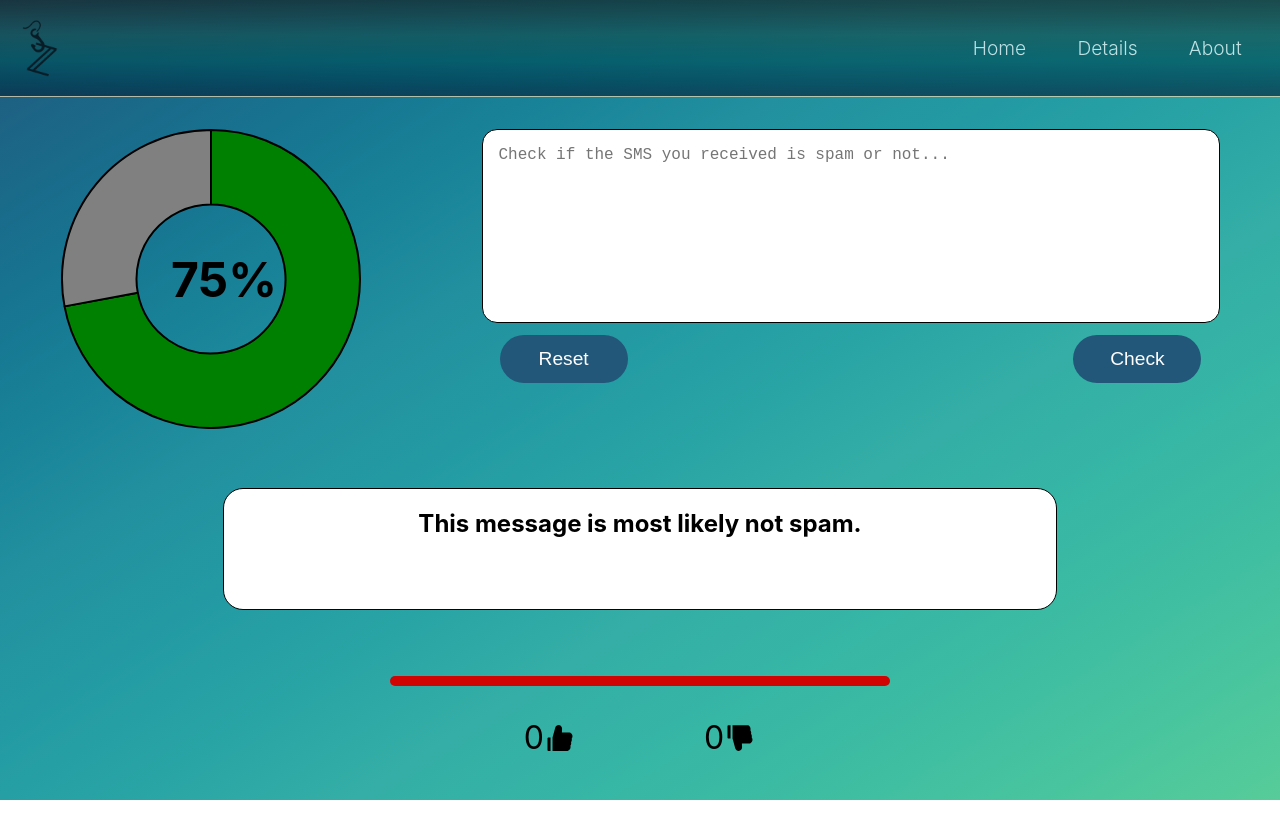
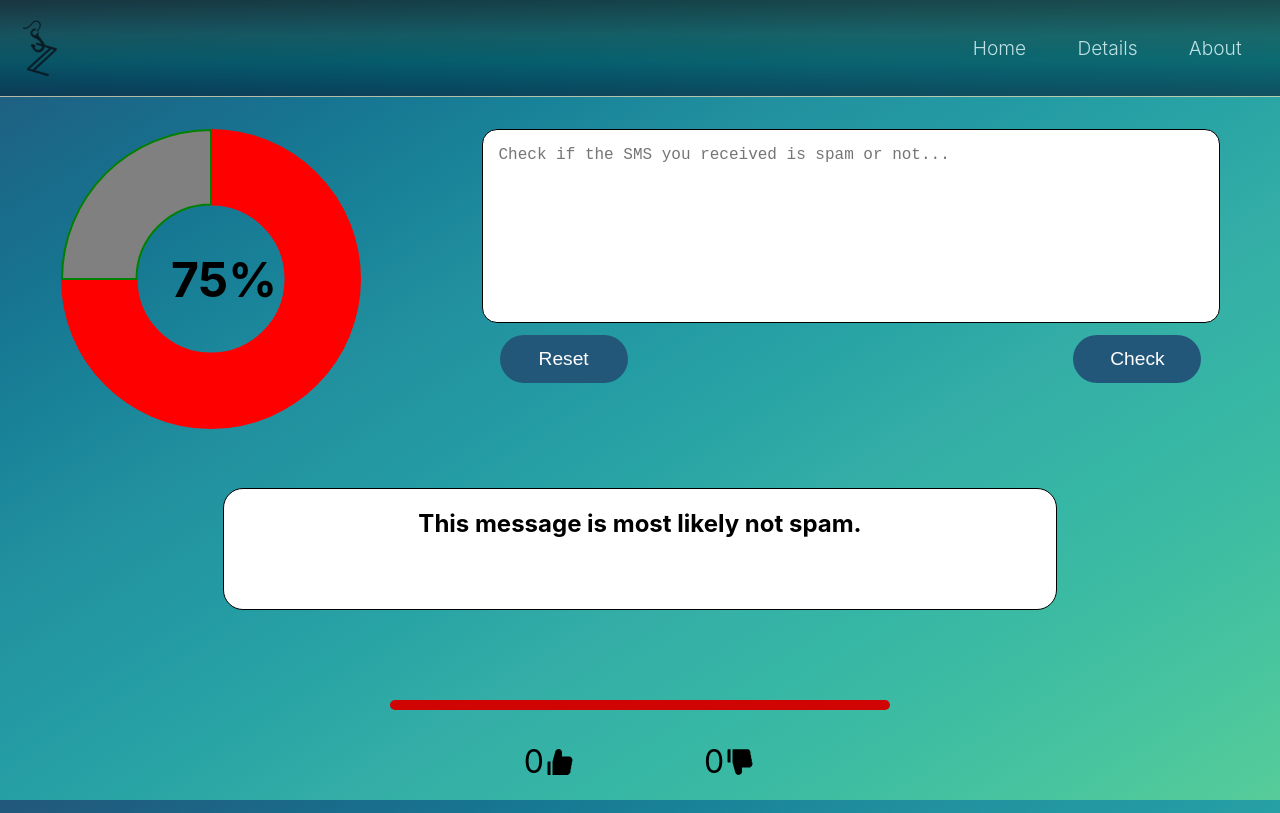
Before and after one commit to pjparties/farzee, a React (Create React App) app: page / in a window 1280 px wide. Built offline with nearby package versions, Linux system fonts and the light colour scheme.

Commit message:
changed style of chart:  things to add:   dynamic number based on likes   add ml model   add database

```diff
--- a/src/components/Chart.js
+++ b/src/components/Chart.js
@@ -13,9 +13,9 @@ function Chart() {
         labels: ['Spam', 'Not Spam'],
         datasets: [{
             label: 'Spam',
-            data: [49, 19],
-            backgroundColor: ['green','grey'],
-            borderColor: ['black', 'black'],
+            data: [75, 25],
+            backgroundColor: ['red','grey'],
+            borderColor: ['red', 'green'],
         }]
     }
 
--- a/src/styles/Community.css
+++ b/src/styles/Community.css
@@ -3,7 +3,7 @@
     flex-direction: column;
     justify-content: center;
     align-items: center;
-    margin-top: 3.5em;
+    margin-top: 5em;
 }
 
 .bar-container{
```
Also changed, not shown: 1 other file (tests, documents, lock files or other folders).
